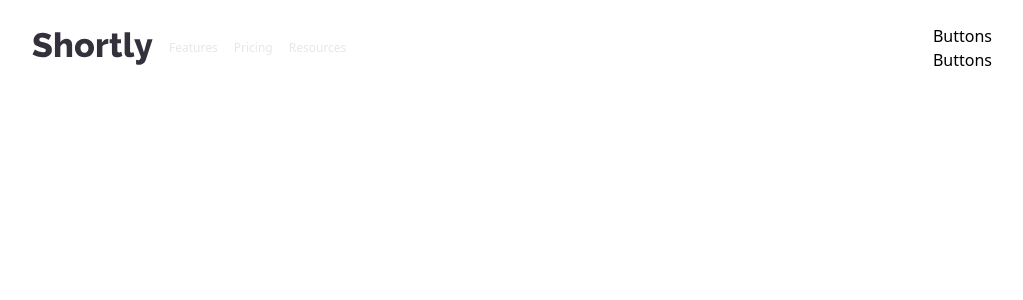
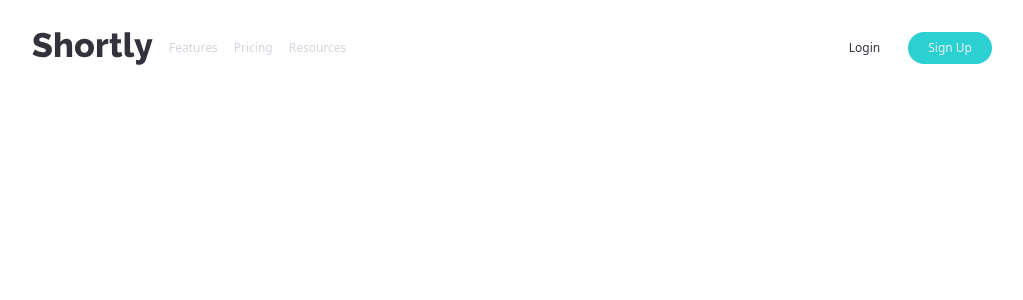
Before and after one commit to soala144/url-shortener, a React (Vite) app: page / in a window 1280 px wide. Shown: the top 300 px of the page, without its empty margins (128-1151 px from the left). Built offline with nearby package versions, Linux system fonts and the light colour scheme.

Commit message:
Made buttons reusable

```diff
--- a/src/Components/Buttons.jsx
+++ b/src/Components/Buttons.jsx
@@ -1,7 +1,14 @@
 import React from "react";
 
-const Buttons = () => {
-  return <div>Buttons</div>;
+const Buttons = ({ children, textColor = "#eff1f7", bgColor = "#2bd0d0" }) => {
+  return (
+    <button
+      className={`py-2 px-5 text-xs rounded-3xl `}
+      style={{ backgroundColor: bgColor, color: textColor }}
+    >
+      {children}
+    </button>
+  );
 };
 
 export default Buttons;
--- a/src/Components/Nav.jsx
+++ b/src/Components/Nav.jsx
@@ -2,7 +2,7 @@ import React from "react";
 
 const Nav = () => {
   return (
-    <ul className="flex justify-between gap-4 text-gray-200 text-xs py-2">
+    <ul className="flex justify-between gap-4 text-gray-300 text-xs py-2">
       <li>Features</li>
       <li>Pricing</li>
       <li>Resources</li>
--- a/src/Components/Navbar.jsx
+++ b/src/Components/Navbar.jsx
@@ -5,14 +5,16 @@ import Nav from "./Nav";
 
 const Navbar = () => {
   return (
-    <nav className="w-full flex justify-between items-center mt-6 bg-white">
+    <nav className="w-full flex justify-between items-center mt-6 bg-white ">
       <div className="flex justify-between gap-4">
         <Logo />
         <Nav />
       </div>
-      <div>
-        <Buttons></Buttons>
-        <Buttons></Buttons>
+      <div className="flex gap-2 py-2">
+        <Buttons bgColor="#fff" textColor=" #34313d">
+          Login
+        </Buttons>
+        <Buttons>Sign Up</Buttons>
       </div>
     </nav>
   );
--- a/src/index.css
+++ b/src/index.css
@@ -7,7 +7,7 @@
   --color-firstpurple: #3a3054;
   --color-secondpurple: #4b3f6b;
   --color-thirdpurple: #9e9aa8;
-  --color-gray: #eff1f7;
+  --color-grayColor: #eff1f7;
   --color-green: #2bd0d0;
   --font-poppins: "Poppins", sans-serif;
 }
```
